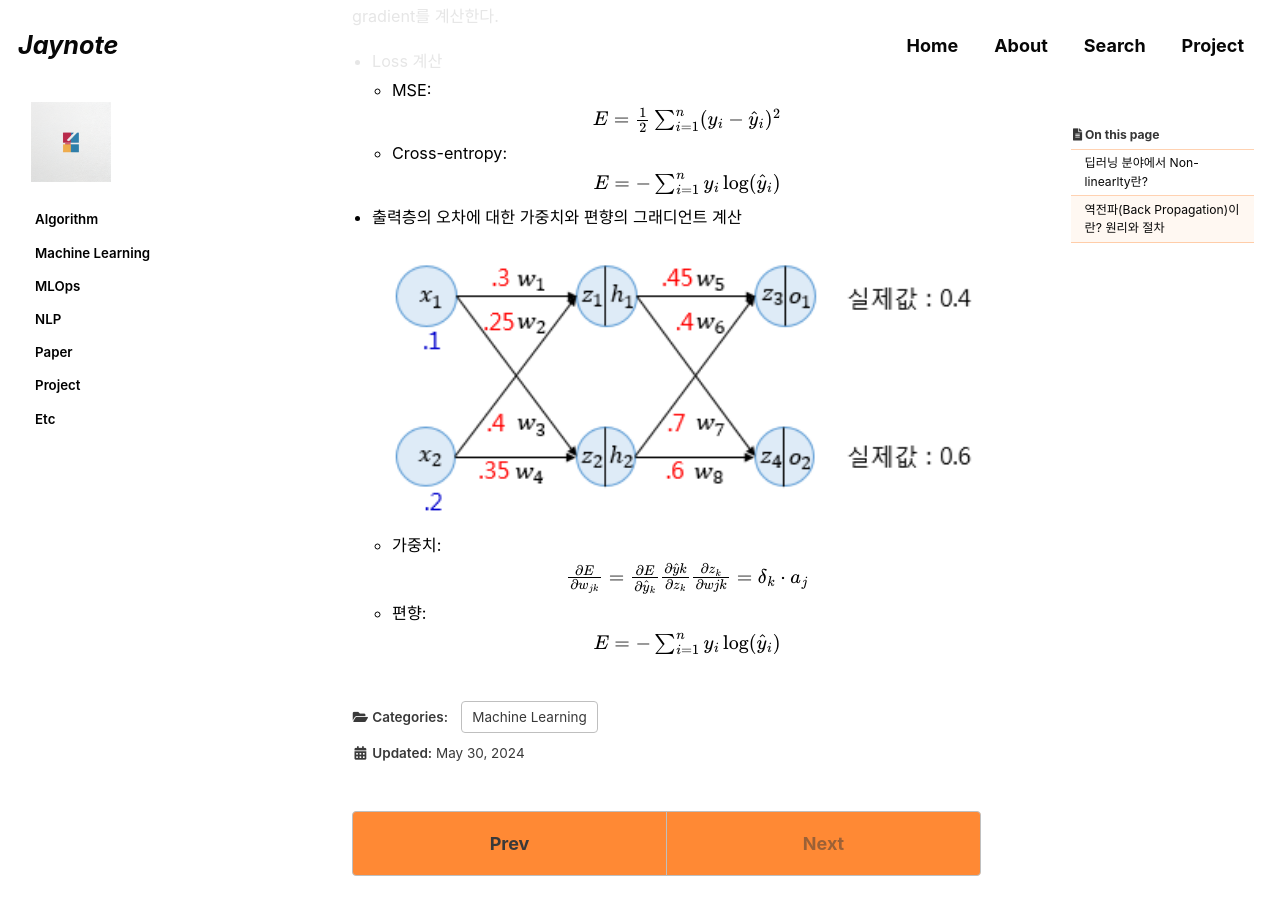
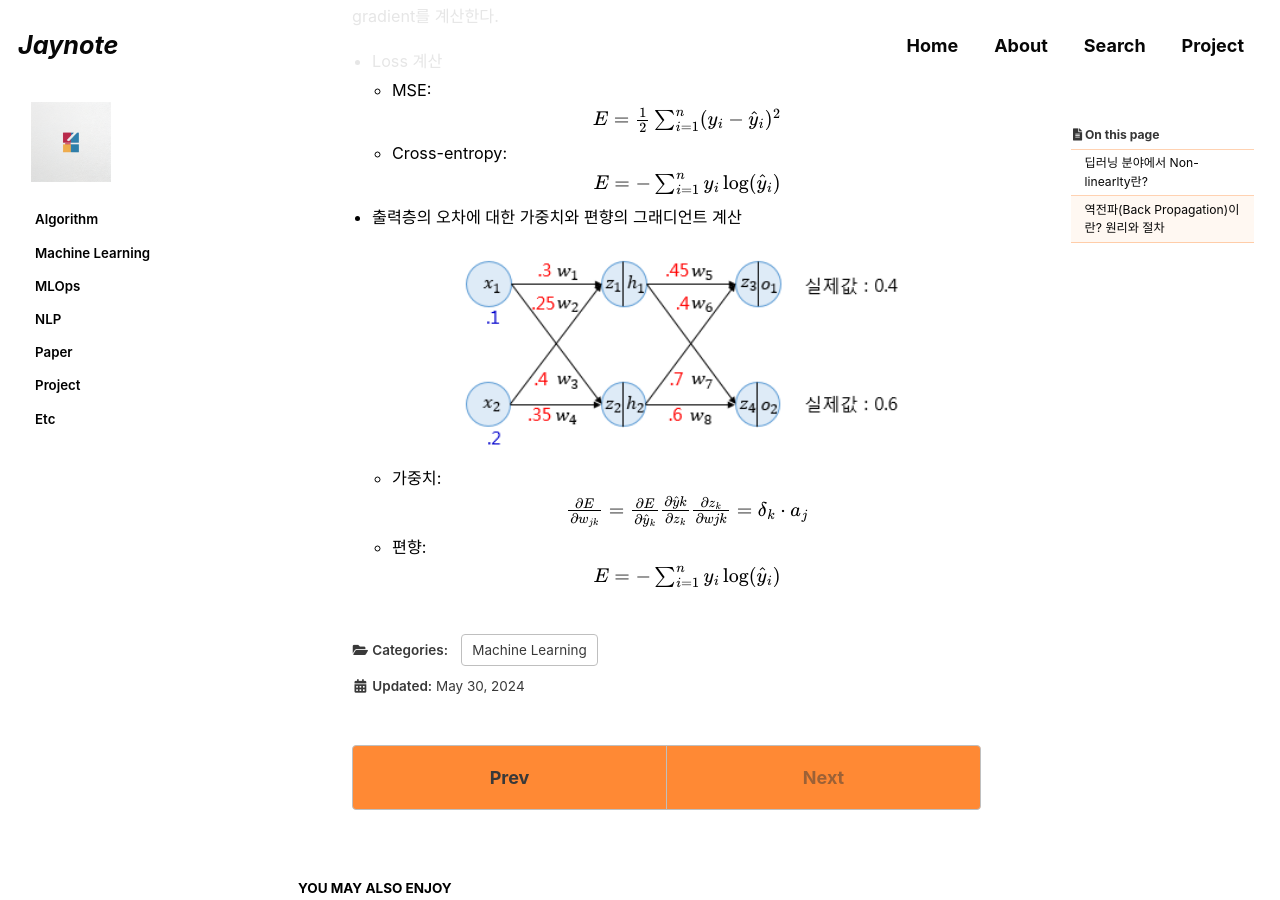
Before and after one commit to jwlee3746/jaynote, a Jekyll site: the page built from _posts/2024-05-30-1.md, in a window 1280 px wide and 900 px high, scrolled down 1131 px. Built offline with Jekyll 4.4.1, drawn with Linux system fonts in a browser that asks for light colours; cached includes are drawn as plain includes; some web fonts are replaced; formulas are drawn with MathJax 3.

Commit message:
Update 2024-05-30-1.md

```diff
--- a/_posts/2024-05-30-1.md
+++ b/_posts/2024-05-30-1.md
@@ -68,7 +68,7 @@ Loss 함수의 gradient를 계산하여 가중치를 업데이트.
 
 - 출력층의 오차에 대한 가중치와 편향의 그래디언트 계산
   <div style="display: flex; justify-content: space-around;">
-      <img src="{{site.url}}/assets/images/posts_img/2024-05-30-1/image1.png" alt="image1" style="width: 100%;"/>
+      <img src="{{site.url}}/assets/images/posts_img/2024-05-30-1/image1.png" alt="image1" style="width: 75%;"/>
   </div>
   - 가중치:
     <div align="center">
```
